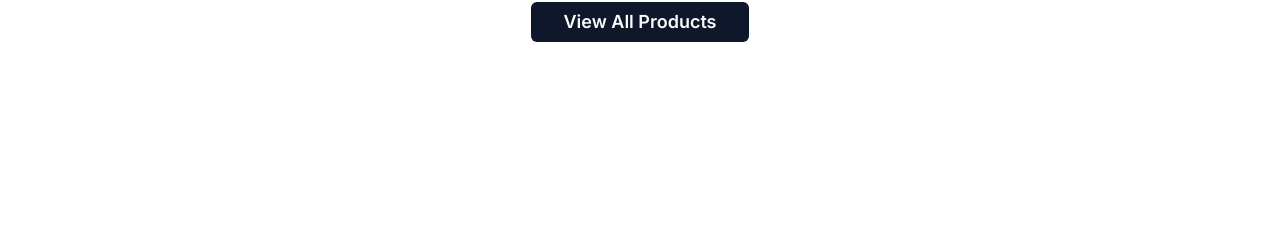
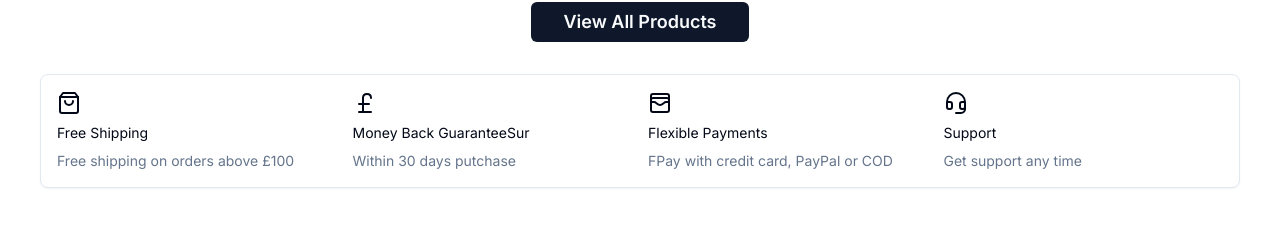
Before and after one commit to zulfiya-yumagulova/prostore, a Next.js app: page / in a window 1280 px wide. Shown: the part 264-502 px from the top of the page. Built offline with nearby package versions, Linux system fonts and the light colour scheme; no server answers; the database is empty.

Commit message:
add iconBoxes component

```diff
--- a/app/(root)/page.tsx
+++ b/app/(root)/page.tsx
@@ -5,6 +5,7 @@ import {
 import ProductList from '@/components/shared/product/product-list';
 import ProductCarousel from '@/components/shared/product/product-carousel';
 import ViewAllProductsButton from '@/components/view-all-products';
+import IconBoxes from '@/components/icon-boxes';
 
 export default async function Homepage() {
   const latestProducts = await getLatestProducts();
@@ -17,6 +18,7 @@ export default async function Homepage() {
       )}
       <ProductList data={latestProducts} title="Featured Products" limit={6} />
       <ViewAllProductsButton />
+      <IconBoxes />
     </>
   );
 }
--- /dev/null
+++ b/components/icon-boxes.tsx
@@ -0,0 +1,41 @@
+import { Headset, PoundSterling, ShoppingBag, WalletCards } from 'lucide-react';
+import { Card, CardContent } from './ui/card';
+
+const IconBoxes = () => {
+  return (
+    <Card>
+      <CardContent className="grid md:grid-cols-4 gap-4 p-4">
+        <div className="space-y-2">
+          <ShoppingBag />
+          <div className="text-sm text-bold">Free Shipping</div>
+          <div className="text-sm text-muted-foreground">
+            Free shipping on orders above £100
+          </div>
+        </div>
+        <div className="space-y-2">
+          <PoundSterling />
+          <div className="text-sm text-bold">Money Back GuaranteeSur</div>
+          <div className="text-sm text-muted-foreground">
+            Within 30 days putchase
+          </div>
+        </div>
+        <div className="space-y-2">
+          <WalletCards />
+          <div className="text-sm text-bold">Flexible Payments</div>
+          <div className="text-sm text-muted-foreground">
+            FPay with credit card, PayPal or COD
+          </div>
+        </div>
+        <div className="space-y-2">
+          <Headset />
+          <div className="text-sm text-bold">Support</div>
+          <div className="text-sm text-muted-foreground">
+            Get support any time
+          </div>
+        </div>
+      </CardContent>
+    </Card>
+  );
+};
+
+export default IconBoxes;
```
